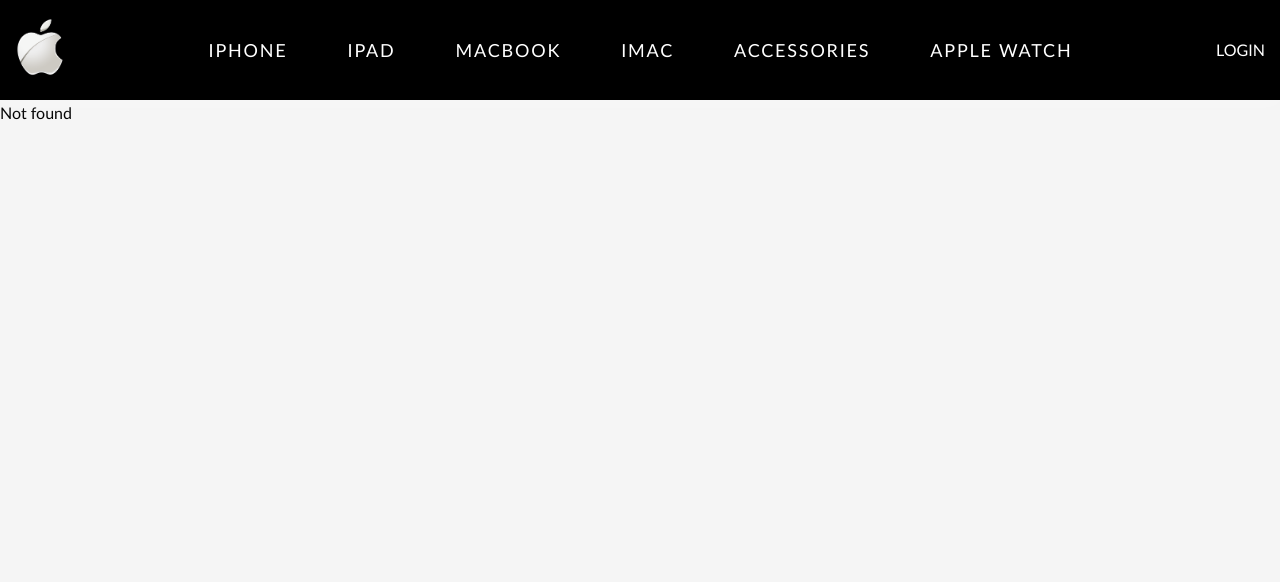
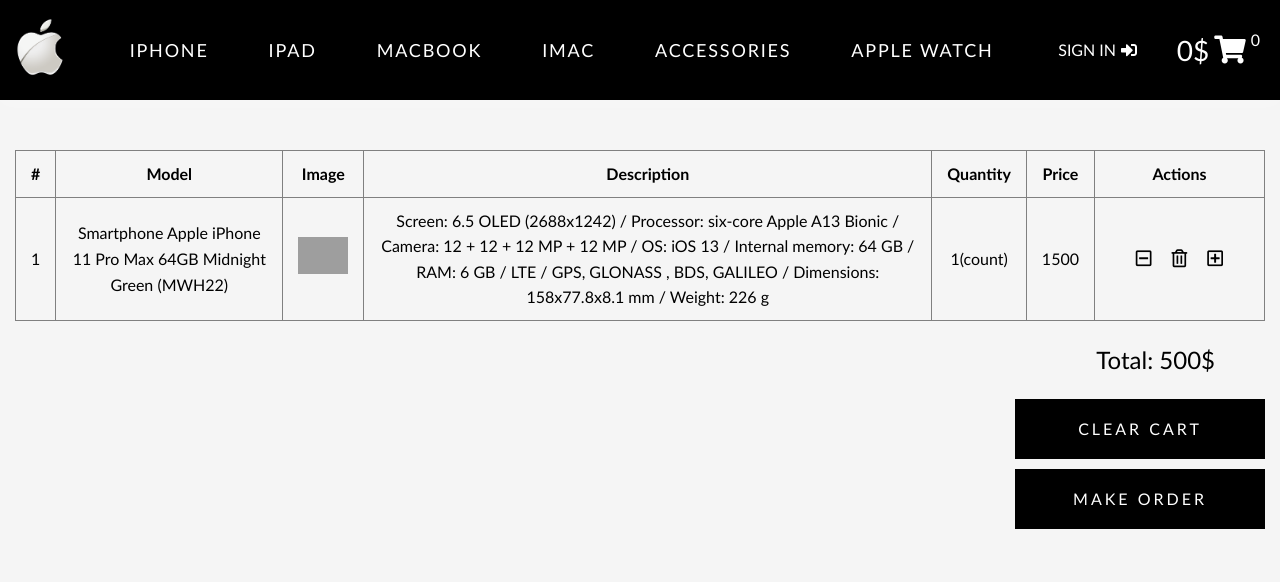
Before and after one commit to dmytry-tkachuk/apple-store, a React app: page /shopping-cart in a window 1280 px wide. Before the commit this address had no page. Built offline with nearby package versions, Linux system fonts and the light colour scheme; grey boxes are pictures that could not be loaded.

Commit message:
add shopping cart

```diff
--- a/package.json
+++ b/package.json
@@ -3,6 +3,9 @@
   "version": "0.1.0",
   "private": true,
   "dependencies": {
+    "@fortawesome/fontawesome-svg-core": "^1.2.26",
+    "@fortawesome/free-solid-svg-icons": "^5.12.0",
+    "@fortawesome/react-fontawesome": "^0.1.8",
     "react": "^16.12.0",
     "react-dom": "^16.12.0",
     "react-redux": "^7.1.3",
--- a/public/index.html
+++ b/public/index.html
@@ -3,6 +3,10 @@
   <head>
     <meta charset="utf-8" />
     <title>Apple Store</title>
+    <link rel="stylesheet"
+          href="https://use.fontawesome.com/releases/v5.8.1/css/all.css"
+          integrity="sha384-50oBUHEmvpQ+1lW4y57PTFmhCaXp0ML5d60M1M7uH2+nqUivzIebhndOJK28anvf"
+          crossorigin="anonymous">
     <link rel="stylesheet" type="text/css" charset="UTF-8" href="https://cdnjs.cloudflare.com/ajax/libs/slick-carousel/1.6.0/slick.min.css" />
     <link rel="stylesheet" type="text/css" href="https://cdnjs.cloudflare.com/ajax/libs/slick-carousel/1.6.0/slick-theme.min.css" />
   </head>
--- a/src/components/app/app.js
+++ b/src/components/app/app.js
@@ -4,8 +4,9 @@
 import CatalogPage from "../pages/catalog-page/catalog-page";
 import HomePage from "../pages/home-page/home-page";
 import Header from "../header/header";
-import CartItemPage from "../pages/cart-item-page/cart-item-page";
+import CartItemPage from "../pages/card-item-page/card-item-page";
 import Modals from "../modals/modals"
+import ShopCartPage from "../pages/shop-cart-page/shop-cart-page";
 
 const App = () => {
 
@@ -34,6 +35,11 @@
                     exact
                 />
                 <Route
+                    path={"/shopping-cart"}
+                    component={ShopCartPage}
+                    exact
+                />
+                <Route
                     render={() => {
                         return <div>Not found</div>
                     }}
--- a/src/components/header/header.js
+++ b/src/components/header/header.js
@@ -25,8 +25,17 @@
                     user?
                         <div className="login" >Hello, {user.first_name}</div>
                         :
-                        <div className="login" onClick={openLoginModal}>Login</div>
+                        <div className="login" onClick={openLoginModal}>
+                            Sign In
+                            <i className="fas fa-sign-in-alt"></i>
+                        </div>
                 }
+
+                <NavLink to = {"/shopping-cart"} className="cart-item">
+                    <div className="sum">0$</div>
+                    <i className="fas fa-shopping-cart"></i>
+                    <div className="count">0</div>
+                </NavLink>
             </div>
         </div>
     )
--- a/src/components/header/header.sass
+++ b/src/components/header/header.sass
@@ -23,8 +23,31 @@
             color: white
             text-transform: uppercase
             cursor: pointer
+            white-space: nowrap
+            i
+                margin-left: 5px
             &:hover
                 text-decoration: underline
+        .cart-item
+            color: white
+            display: flex
+            align-items: center
+            cursor: pointer
+            padding: 5px
+            position: relative
+            &:hover
+                background-color: #fff
+                color: #000
+                text-decoration: none
+            i
+                margin-right: 5px
+                margin-left: 5px
+                font-size: 28px
+            .sum
+                font-size: 28px
+            .count
+                transform: translateY(-10px)
+
         nav
             .item
                 text-transform: uppercase
--- a/src/components/pages/cart-item-page/cart-item-page.js
+++ b/src/components/pages/card-item-page/card-item-page.js
@@ -1,11 +1,11 @@
 import React, {Component} from 'react'
 import {connect} from "react-redux";
-import "./cart-item-page.sass"
+import "./card-item-page.sass"
 import {fetchCurrentDevice} from "../../../actions";
 import withService from "../../hoc/with-service";
 import {withRouter} from "react-router-dom";
 
-class CartItemPage extends Component {
+class CardItemPage extends Component {
 
     componentDidMount() {
         this.props.getCurrentDevice(this.props.id)
@@ -50,7 +50,7 @@
 export default (
     withRouter(
         withService(
-            connect(mapStateToProps, mapDispatchToProps)(CartItemPage)
+            connect(mapStateToProps, mapDispatchToProps)(CardItemPage)
         )
     )
 )
--- /dev/null
+++ b/src/components/pages/shop-cart-page/shop-cart-page.js
@@ -0,0 +1,54 @@
+import React from 'react'
+import './shop-cart-page.sass'
+
+const ShopCartPage = () => {
+    return(
+        <div className={"wrapper"}>
+            <div className={"wrap"}>
+                <table border="1">
+                    <tbody>
+                    <tr>
+                        <th>#</th>
+                        <th>Model</th>
+                        <th>Image</th>
+                        <th>Description</th>
+                        <th>Quantity</th>
+                        <th>Price</th>
+                        <th>Actions</th>
+                    </tr>
+                    <tr>
+                        <td>1</td>
+                        <td>{item.model}</td>
+                        <td><img src={item.img} alt=""/></td>
+                        <td>{item.description}</td>
+                        <td>1(count)</td>
+                        <td>{item.price}</td>
+                        <td className = "actions-td">
+                            <span className = {"decrement action"}><i className="far fa-minus-square"></i></span>
+                            <span className = {"delete action"}><i className="far fa-trash-alt"></i></span>
+                            <span className = {"increment action"}><i className="far fa-plus-square"></i></span>
+                        </td>
+                    </tr>
+                    </tbody>
+                </table>
+                <div className = {"total"}>Total: 500$</div>
+                <div className="button-container">
+                    <div className="clearCart button">Clear cart</div>
+                    <div className="makeOrder button">Make order</div>
+                </div>
+            </div>
+        </div>
+    )
+};
+
+export default ShopCartPage
+
+const item = {
+    category: "iphone",
+    id: 1002,
+    model: "Smartphone Apple iPhone 11 Pro Max 64GB Midnight Green (MWH22)",
+    description: "Screen: 6.5 OLED (2688x1242) / Processor: six-core Apple A13 Bionic / Camera: 12 + 12 + 12 MP + 12 MP / OS: iOS 13 / Internal memory: 64 GB / RAM: 6 GB / LTE / GPS, GLONASS , BDS, GALILEO / Dimensions: 158x77.8x8.1 mm / Weight: 226 g",
+    price: "1500",
+    img: "https://avic.ua/assets/cache/images/assets/files/products/218501/image/200x220-apple-iphone-11-pro-max-midnight-green-1.jpg",
+    stoсkPrice: null
+};
--- /dev/null
+++ b/src/components/pages/shop-cart-page/shop-cart-page.sass
@@ -0,0 +1,38 @@
+table
+    width: 100%
+    border-collapse: collapse
+    tr
+        th,td
+            padding: 10px 15px
+            text-align: center
+            img
+                width: 50px
+.total
+    font-size: 24px
+    text-align: right
+    padding: 20px 50px
+.clearCart
+    font-size: 16px
+    float: right
+    margin-bottom: 10px
+
+.button-container
+    display: flex
+    flex-direction: column
+    align-items: flex-end
+    justify-content: flex-end
+.actions-td
+    min-width: 170px
+.action
+    font-size: 18px
+    margin: 5px
+    cursor: pointer
+    padding: 5px 5px
+        transition: .25s all ease
+    &:hover
+        box-shadow: 0 5px 10px rgba(0, 0, 0, 0.25)
+        i
+            transform: scale(1.06)
+    &:active
+        i
+            transform: scale(1.02)
--- a/src/service.js
+++ b/src/service.js
@@ -12,6 +12,7 @@
     };
 
     getCurrentDevice = (id) => {
+        id = Number(id);
         return new Promise((resolve) => {
             let currentDevice = {};
             Object.keys(storage).map((el) => {
@@ -19,7 +20,7 @@
                 if(res) currentDevice = res;
             });
             setTimeout(() => {
-                resolve(iphones[0])
+                resolve(currentDevice)
             }, 0)
         })
     };
```
Also changed, not shown: src/components/pages/card-item-page/card-item-page.sass (renamed from src/components/pages/cart-item-page/cart-item-page.sass), 1 other file.
